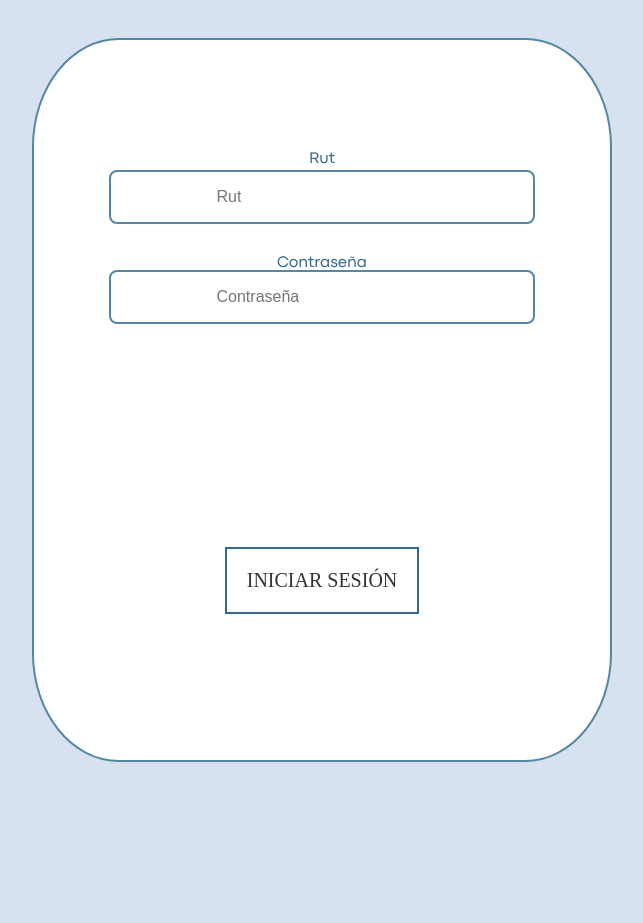
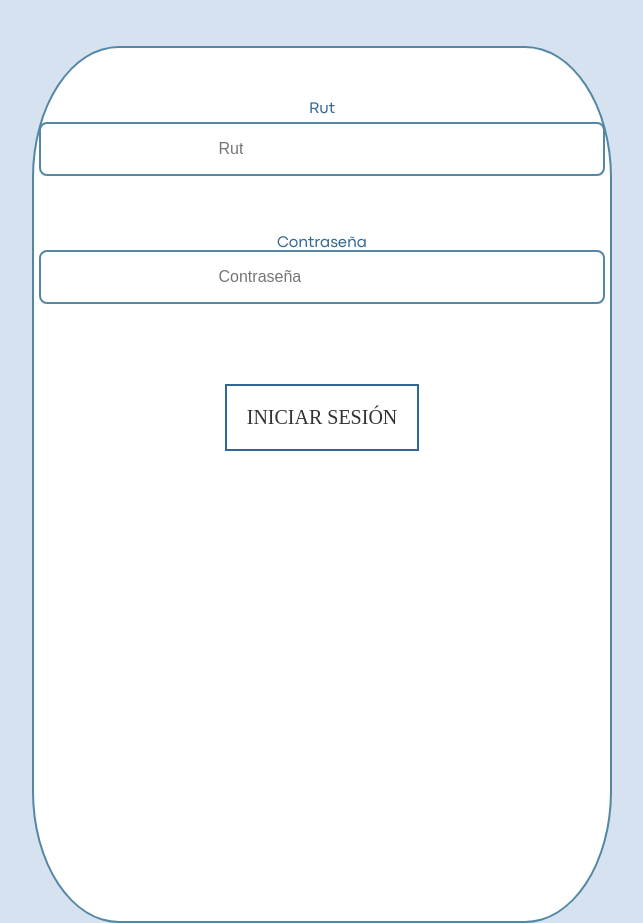
Before and after one commit to Pixoll/se-project-frontend, a React (Create React App) app: page /patient/login in a window 1280 px wide. Shown: the whole page, without its empty margins (318-961 px from the left). Before the commit the page ends 800 px from the top, so only its background shows below. Built offline with nearby package versions, Linux system fonts and the light colour scheme; a web font is replaced by a local one.

Commit message:
Fix login

```diff
--- a/src/components/LoginForm.tsx
+++ b/src/components/LoginForm.tsx
@@ -19,6 +19,7 @@ export default function LoginForm({ type }: LoginFormProps) {
     const { login } = useAuth();
 
     const onLogin = (e: FormEvent) => {
+        console.log("submit");
         e.preventDefault();
 
         axios
@@ -27,7 +28,7 @@ export default function LoginForm({ type }: LoginFormProps) {
             })
             .then((response) => {
                 if (response.status >= 400) {
-                    console.error(response.data);
+                    console.error("login failed:", response.data);
                     return;
                 }
 
@@ -36,7 +37,9 @@ export default function LoginForm({ type }: LoginFormProps) {
                 onResetForm();
                 navigate("/");
             })
-            .catch(console.error);
+            .catch((error) => {
+                console.log("login failed:", error.response.data);
+            });
     };
 
     return (
@@ -45,6 +48,7 @@ export default function LoginForm({ type }: LoginFormProps) {
                 <form className="login-form" onSubmit={onLogin}>
                     <label htmlFor="rut">Rut</label>
                     <input
+                        type="text"
                         name="rut"
                         value={formState.rut}
                         onChange={onInputChange}
@@ -60,10 +64,10 @@ export default function LoginForm({ type }: LoginFormProps) {
                         placeholder="Contraseña"
                         required
                     />
+                    <button type="submit" className="nav-button">
+                        INICIAR SESIÓN
+                    </button>
                 </form>
-                <button type="submit" className="nav-button">
-                    INICIAR SESIÓN
-                </button>
             </div>
         </div>
     );
--- a/src/styles/LoginForm.css
+++ b/src/styles/LoginForm.css
@@ -39,7 +39,6 @@
 }
 
 .login-form input {
-    width: 100%;
     display: grid;
     place-items: center;
     padding: 1rem;
```
